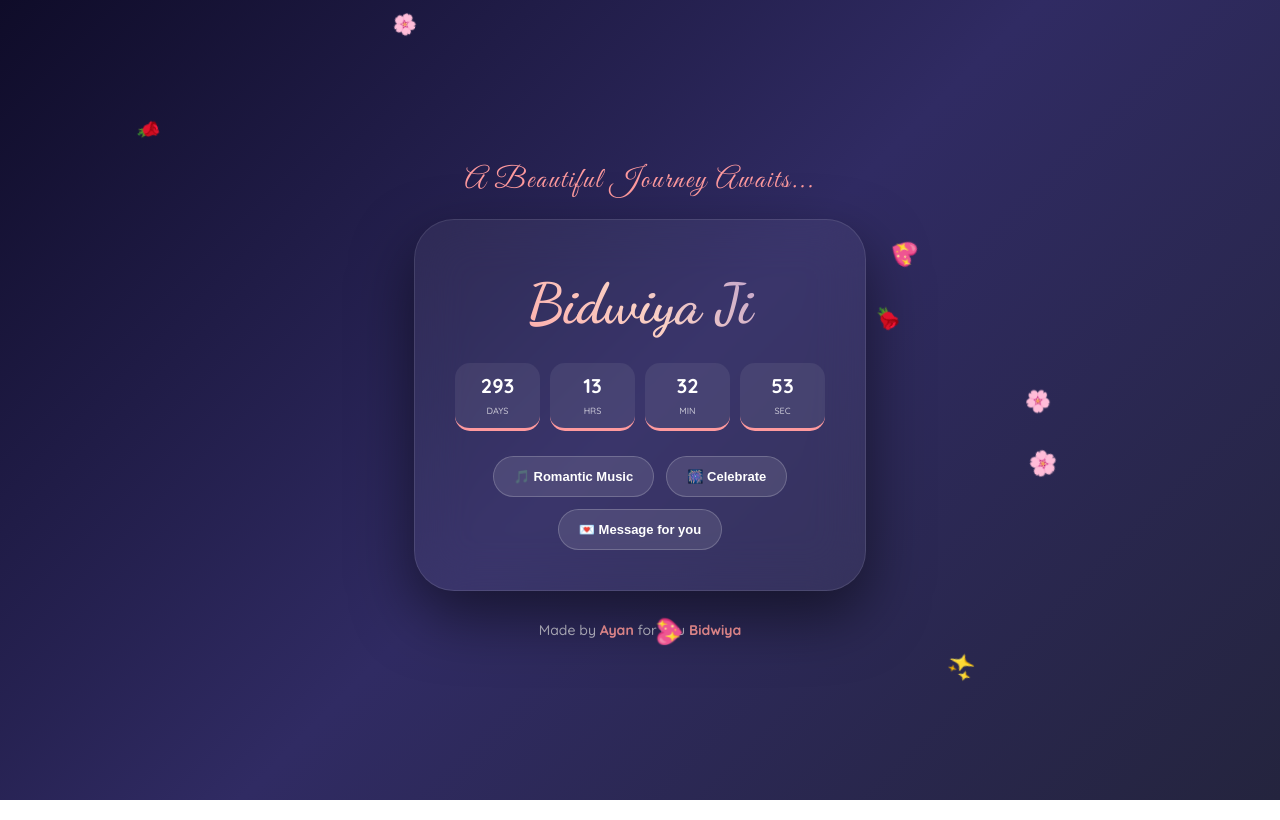
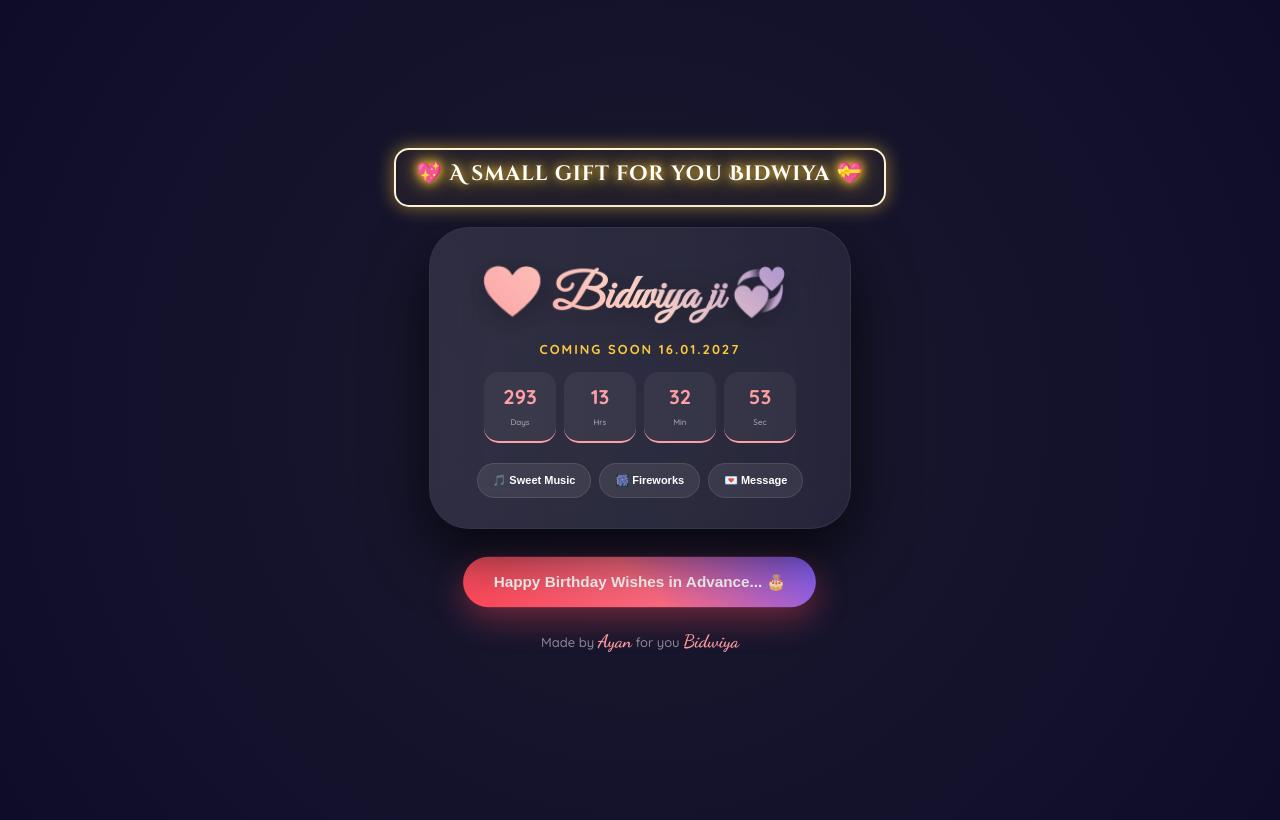
Before and after one commit to ayandolui001-stack/madmam-ji-Brithday, a plain HTML site: page index.html in a window 1280 px wide. Drawn offline with Linux system fonts and the light colour scheme.

Commit message:
Update index.html

```diff
--- a/index.html
+++ b/index.html
@@ -3,97 +3,123 @@
 <head>
     <meta charset="UTF-8">
     <meta name="viewport" content="width=device-width, initial-scale=1.0">
-    <title>For Bidwiya | Crafted by Ayan</title>
+    <title>For Bidwiya | Luxury Romantic Edition | By Ayan</title>
     <style>
-        @import url('https://fonts.googleapis.com/css2?family=Dancing+Script:wght@700&family=Quicksand:wght@300;500;700&family=Great+Vibes&display=swap');
+        @import url('https://fonts.googleapis.com/css2?family=Dancing+Script:wght@700&family=Quicksand:wght@300;500;700&family=Great+Vibes&family=Pacifico&family=Cinzel+Decorative:wght@700&display=swap');
 
         body {
             margin: 0; padding: 0;
-            background: linear-gradient(135deg, #0f0c29, #302b63, #24243e);
-            color: white;
-            font-family: 'Quicksand', sans-serif;
-            display: flex; flex-direction: column;
-            align-items: center; justify-content: center;
-            min-height: 100vh; overflow-x: hidden;
+            background: radial-gradient(circle at center, #1a1a2e 0%, #0f0c29 100%);
+            color: white; font-family: 'Quicksand', sans-serif;
+            display: flex; flex-direction: column; align-items: center; justify-content: center;
+            min-height: 100vh; overflow: hidden; touch-action: none;
+            padding-bottom: 20px;
         }
 
-        /* Top Header */
-        .top-header {
-            font-family: 'Great Vibes', cursive;
-            font-size: 1.8rem; color: #ff9a9e;
-            margin-bottom: 20px; text-align: center;
-            letter-spacing: 2px; animation: fadeInDown 1.5s;
+        /* 1. New Framed Header Design with Typing Emoji */
+        .header-frame {
+            border: 2px solid #fbc531;
+            padding: 10px 20px;
+            border-radius: 15px;
+            background: rgba(251, 197, 49, 0.05);
+            box-shadow: 0 0 15px rgba(251, 197, 49, 0.3), inset 0 0 10px rgba(251, 197, 49, 0.2);
+            margin-bottom: 20px;
+            animation: frameGlow 2s infinite alternate;
+            text-align: center;
         }
 
-        .glass-card {
-            background: rgba(255, 255, 255, 0.05);
-            backdrop-filter: blur(25px);
-            padding: 40px 25px; border-radius: 40px;
-            border: 1px solid rgba(255, 255, 255, 0.1);
-            text-align: center; width: 88%; max-width: 400px;
-            box-shadow: 0 25px 60px rgba(0,0,0,0.5);
-            position: relative; z-index: 10;
+        @keyframes frameGlow {
+            0% { box-shadow: 0 0 10px rgba(251, 197, 49, 0.3); border-color: #fbc531; }
+            100% { box-shadow: 0 0 20px rgba(251, 197, 49, 0.6); border-color: #fff; }
         }
 
+        .typing-container {
+            font-family: 'Cinzel Decorative', cursive;
+            font-size: 1.3rem;
+            color: #fff;
+            text-shadow: 0 0 10px #fbc531, 0 0 20px #fbc531;
+            letter-spacing: 1px;
+            min-height: 35px;
+        }
+
+        /* 2. Luxury Glass Card */
+        .glass-card {
+            background: rgba(255, 255, 255, 0.03); backdrop-filter: blur(25px);
+            padding: 30px; border-radius: 40px; border: 1px solid rgba(255, 255, 255, 0.1);
+            text-align: center; width: 85%; max-width: 360px; position: relative; overflow: hidden;
+            box-shadow: 0 25px 60px rgba(0,0,0,0.7); z-index: 10;
+        }
+
+        .glass-card::before {
+            content: ''; position: absolute; top: -150%; left: -150%; width: 300%; height: 300%;
+            background: linear-gradient(45deg, transparent, rgba(255,255,255,0.08), transparent);
+            transform: rotate(45deg); animation: shine 5s infinite;
+        }
+        @keyframes shine { 0% { left: -150%; } 100% { left: 150%; } }
+
+        /* 3. 3D Name Animation - Romantic Update */
         .name {
-            font-family: 'Dancing Script', cursive;
-            font-size: 3.5rem; margin: 10px 0;
+            font-family: 'Great Vibes', cursive; /* More romantic font */
+            font-size: 3rem; margin: 10px 0;
             background: linear-gradient(45deg, #ff9a9e, #fad0c4, #a18cd1);
             -webkit-background-clip: text; -webkit-text-fill-color: transparent;
+            animation: float3D 4s ease-in-out infinite;
+            filter: drop-shadow(0 5px 15px rgba(0,0,0,0.3));
+        }
+        @keyframes float3D {
+            0%, 100% { transform: perspective(500px) rotateY(0deg) translateY(0); }
+            50% { transform: perspective(500px) rotateY(15deg) translateY(-8px); }
         }
 
+        .coming-soon { font-size: 13px; color: #fbc531; letter-spacing: 2px; margin-bottom: 15px; font-weight: bold; text-transform: uppercase; }
+
         /* Countdown */
-        .countdown { display: flex; justify-content: center; gap: 10px; margin: 25px 0; }
-        .box {
-            background: rgba(255, 255, 255, 0.07);
-            padding: 10px; border-radius: 15px; width: 65px;
-            border-bottom: 3px solid #ff9a9e;
+        .countdown { display: flex; justify-content: center; gap: 8px; margin-bottom: 20px; }
+        .box { background: rgba(255, 255, 255, 0.05); padding: 12px 5px; border-radius: 15px; width: 62px; border-bottom: 2px solid #ff9a9e; }
+        .box span { display: block; font-size: 20px; font-weight: 700; color: #ff9a9e; }
+        .box small { font-size: 8px; opacity: 0.6; }
+
+        /* Music Visualizer */
+        .visualizer { display: flex; justify-content: center; align-items: flex-end; gap: 3px; height: 30px; margin: 15px 0; display: none; }
+        .bar { width: 4px; background: #ff9a9e; border-radius: 2px; animation: bounce 0.5s ease infinite alternate; }
+        @keyframes bounce { from { height: 5px; } to { height: 25px; } }
+
+        .btn-group { display: flex; justify-content: center; gap: 8px; }
+        .btn { background: rgba(255,255,255,0.08); border: 1px solid rgba(255,255,255,0.1); color: white; padding: 10px 15px; border-radius: 50px; cursor: pointer; font-size: 11px; font-weight: 600; transition: 0.3s; }
+        .btn:hover { background: #ff9a9e; color: #000; box-shadow: 0 0 15px #ff9a9e; }
+
+        /* Heartbeat Advance Button */
+        .advance-btn {
+            background: linear-gradient(45deg, #ff4757, #ff6b81, #7d5fff); color: white; border: none; padding: 15px 28px;
+            border-radius: 50px; cursor: pointer; margin-top: 30px; font-weight: bold; font-size: 14px;
+            animation: heartbeat 1.5s infinite; box-shadow: 0 10px 30px rgba(255, 71, 87, 0.4);
         }
-        .box span { display: block; font-size: 20px; font-weight: 700; }
-        .box small { font-size: 9px; opacity: 0.7; text-transform: uppercase; }
+        @keyframes heartbeat { 0%, 100% { transform: scale(1); } 50% { transform: scale(1.1); } }
 
-        /* Hidden Wish Box */
-        #wishBox {
-            display: none;
-            background: rgba(0, 0, 0, 0.6);
-            backdrop-filter: blur(15px);
-            padding: 25px; border-radius: 25px;
-            margin-top: 20px; font-size: 15px;
-            line-height: 1.8; color: #fff;
-            border: 1px solid #ff9a9e;
-            animation: fadeInUp 0.5s ease;
-            text-align: left;
-        }
+        /* Magic Trail */
+        .trail { position: fixed; width: 8px; height: 8px; background: #ff9a9e; border-radius: 50%; pointer-events: none; z-index: 999; box-shadow: 0 0 10px #ff9a9e; animation: fadeTrail 0.6s forwards; }
+        @keyframes fadeTrail { to { opacity: 0; transform: scale(0.1); } }
 
-        .btn-group { display: flex; flex-wrap: wrap; justify-content: center; gap: 12px; margin-top: 20px; }
-        .btn {
-            background: rgba(255, 255, 255, 0.1);
-            color: white; border: 1px solid rgba(255, 255, 255, 0.2);
-            padding: 12px 20px; border-radius: 50px; cursor: pointer;
-            font-size: 13px; transition: 0.3s; font-weight: 600;
-        }
-        .btn:hover { background: #ff9a9e; color: #1a0a2e; transform: scale(1.05); }
+        #bigWishOverlay { display: none; position: fixed; top: 0; left: 0; width: 100%; height: 100%; background: rgba(0,0,0,0.92); backdrop-filter: blur(15px); z-index: 100; justify-content: center; align-items: center; flex-direction: column; }
+        .big-wish-text { font-family: 'Pacifico', cursive; font-size: 2.5rem; text-align: center; background: linear-gradient(45deg, #ff9a9e, #fad0c4, #a18cd1); -webkit-background-clip: text; -webkit-text-fill-color: transparent; animation: zoomIn 0.6s cubic-bezier(0.175, 0.885, 0.32, 1.275); }
+        @keyframes zoomIn { from { transform: scale(0); } to { transform: scale(1); } }
 
-        /* Bottom Text */
-        .bottom-footer {
-            margin-top: 30px; text-align: center;
-            font-size: 14px; color: rgba(255,255,255,0.7);
-        }
-        .bottom-footer b { color: #ff9a9e; }
+        .footer { margin-top: 25px; font-size: 13px; color: rgba(255,255,255,0.5); }
+        .footer b { color: #ff9a9e; font-family: 'Dancing Script'; font-size: 18px; }
 
-        .drop { position: fixed; top: -50px; z-index: 100; animation: fall linear forwards; pointer-events: none; }
-        @keyframes fall { to { transform: translateY(110vh) rotate(360deg); } }
-
-        @keyframes fadeInDown { from { opacity: 0; transform: translateY(-20px); } to { opacity: 1; transform: translateY(0); } }
-        @keyframes fadeInUp { from { opacity: 0; transform: translateY(20px); } to { opacity: 1; transform: translateY(0); } }
+        .particle { position: fixed; pointer-events: none; z-index: 1000; animation: fallAnim forwards; }
+        @keyframes fallAnim { to { transform: translateY(110vh) rotate(360deg); opacity: 0; } }
     </style>
 </head>
 <body>
 
-    <div class="top-header">A Beautiful Journey Awaits...</div>
+    <div class="header-frame">
+        <div class="typing-container"><span id="type"></span></div>
+    </div>
 
     <div class="glass-card">
-        <h1 class="name">Bidwiya Ji</h1>
+        <h1 class="name">❤️‍🩹 Bidwiya ji 💞</h1>
+        <div class="coming-soon">Coming Soon 16.01.2027</div>
 
         <div class="countdown">
             <div class="box"><span id="d">00</span><small>Days</small></div>
@@ -102,48 +128,61 @@
             <div class="box"><span id="s">00</span><small>Sec</small></div>
         </div>
 
-        <div class="btn-group">
-            <button class="btn" onclick="toggleMusic()">🎵 Romantic Music</button>
-            <button class="btn" onclick="celebrate()">🎆 Celebrate</button>
-            <button class="btn" onclick="toggleWish()">💌 Message for you</button>
+        <div class="visualizer" id="viz">
+            <div class="bar" style="animation-delay: 0.1s"></div>
+            <div class="bar" style="animation-delay: 0.3s"></div>
+            <div class="bar" style="animation-delay: 0.2s"></div>
+            <div class="bar" style="animation-delay: 0.4s"></div>
+            <div class="bar" style="animation-delay: 0.1s"></div>
         </div>
 
-        <div id="wishBox">
-            ✨ <b>Dear Bidwiya,</b><br>
-            তোর এই বিশেষ দিনটি যেন তোর জীবনের সবথেকে সুন্দর মুহূর্ত হয়ে ওঠে। তুই সবসময় এভাবেই হাসিখুশি থাকিস এবং তোর সব স্বপ্ন সত্যি হোক। তোর জন্য রইলো এক আকাশ ভালোবাসা আর শুভকামনা! 🌸💖
+        <div class="btn-group">
+            <button class="btn" onclick="toggleMusic()">🎵 Sweet Music</button>
+            <button class="btn" onclick="celebrate()">🎆 Fireworks</button>
+            <button class="btn" onclick="toggleMsg()">💌 Message</button>
+        </div>
+
+        <div id="msg" style="display:none; margin-top:20px; font-size:14px; border-left:3px solid #ff9a9e; padding-left:12px; text-align:left; line-height:1.6;">
+            ✨ <b>Dear Bidwiya,</b> তোর এই বিশেষ দিনটি যেন সবথেকে সুন্দর হয়।তোর সব স্বপ্ন পূরণ হোক আর তুই সবসময় সুখী থাক—আমি এটাই চাই।
+              তোর জন্য রইলো এক
+              আকাশ ভালোবাসা! 🌸💖
         </div>
     </div>
 
-    <div class="bottom-footer">
-        Made by <b>Ayan</b> for you <b>Bidwiya</b>
+    <button class="advance-btn" onclick="showWish()">Happy Birthday Wishes in Advance... 🎂</button>
+
+    <div class="footer">Made by <b>Ayan</b> for you <b>Bidwiya</b></div>
+
+    <div id="bigWishOverlay" onclick="this.style.display='none'">
+        <div class="big-wish-color">
+            <div class="big-wish-text">Happy Birthday <br> Re Bidwiya! <br> 🎂🎉✨❤️👑</div>
+        </div>
+        <p style="color:#aaa; font-size:11px; margin-top:25px;">(Click anywhere to close)</p>
     </div>
 
-    <audio id="romanticSong" loop>
-        <source src="https://www.soundhelix.com/examples/mp3/SoundHelix-Song-15.mp3" type="audio/mpeg">
-    </audio>
-
-    <audio id="fireworkSound">
-        <source src="https://www.fesliyanstudios.com/play-mp3/6666" type="audio/mpeg">
-    </audio>
+    <audio id="song" loop><source src="https://www.soundhelix.com/examples/mp3/SoundHelix-Song-15.mp3"></audio>
+    <audio id="fire"><source src="https://www.fesliyanstudios.com/play-mp3/6666"></audio>
 
     <script>
-        // Constant Love Rain
-        function startRain() {
-            const items = ['🌸', '✨', '💖', '🌹'];
-            setInterval(() => {
-                const d = document.createElement('div');
-                d.className = 'drop';
-                d.innerText = items[Math.floor(Math.random()*items.length)];
-                d.style.left = Math.random()*100+'vw';
-                d.style.fontSize = Math.random()*10+15+'px';
-                d.style.animationDuration = Math.random()*2+4+'s';
-                document.body.appendChild(d);
-                setTimeout(() => d.remove(), 5000);
-            }, 600);
+        // Typing Effect with correct text and emojis
+        const txt = "💖 A small gift for you Bidwiya 💝";
+        let i = 0;
+        function type() {
+            if(i < txt.length) { document.getElementById("type").innerHTML += txt.charAt(i); i++; setTimeout(type, 130); }
         }
-        window.onload = startRain;
 
-        // Timer
+        // Magic Trail (Mouse/Touch)
+        const handleTrail = (e) => {
+            const t = document.createElement('div');
+            t.className = 'trail';
+            t.style.left = (e.pageX || (e.touches && e.touches[0].pageX)) + 'px';
+            t.style.top = (e.pageY || (e.touches && e.touches[0].pageY)) + 'px';
+            document.body.appendChild(t);
+            setTimeout(() => t.remove(), 600);
+        };
+        document.addEventListener('mousemove', handleTrail);
+        document.addEventListener('touchmove', handleTrail);
+
         function updateTimer() {
             const target = new Date('January 16, 2027 00:00:00').getTime();
             const now = new Date().getTime();
@@ -157,39 +196,43 @@
         }
         setInterval(updateTimer, 1000);
 
-        // Music
         let playing = false;
         function toggleMusic() {
-            const m = document.getElementById('romanticSong');
-            if(playing) { m.pause(); playing = false; }
-            else { m.play().then(() => playing = true).catch(() => alert("Touch screen then play!")); }
+            const s = document.getElementById('song');
+            const v = document.getElementById('viz');
+            if(playing) { s.pause(); v.style.display = 'none'; playing = false; }
+            else { s.play(); v.style.display = 'flex'; playing = true; }
         }
 
-        // Toggle Wish Message
-        function toggleWish() {
-            const box = document.getElementById('wishBox');
-            box.style.display = (box.style.display === "block") ? "none" : "block";
-        }
+        function toggleMsg() { const m = document.getElementById('msg'); m.style.display = (m.style.display==='none')?'block':'none'; }
 
-        // Celebrate with Sound
+        function showWish() { document.getElementById('bigWishOverlay').style.display='flex'; celebrate(); }
+
+        // Celebration Effects - Enhanced 'Aro Hobe' Request
         function celebrate() {
-            const snd = document.getElementById('fireworkSound');
-            snd.currentTime = 0;
-            snd.play(); // আতশবাজি ফাটার শব্দ
-
-            const items = ['🎉', '✨', '🎁', '🎂', '🎊', '🎆'];
-            for(let i=0; i<60; i++) {
+            document.getElementById('fire').currentTime = 0;
+            document.getElementById('fire').play();
+            // Increased emoji variety and amount
+            const emojis = ['🎉','🎂','✨','💖','🎆','🎈','🌹','🌸', '💝', '💞', '❤️', '👑', '🌈', '🍫', '🧸'];
+            // Double the particles for 'aro hobe' request
+            for(let k=0; k<200; k++) {
                 setTimeout(() => {
-                    const d = document.createElement('div');
-                    d.className = 'drop';
-                    d.innerText = items[Math.floor(Math.random()*items.length)];
-                    d.style.left = Math.random()*100+'vw';
-                    d.style.animationDuration = '3s';
-                    document.body.appendChild(d);
-                    setTimeout(() => d.remove(), 3000);
-                }, i * 50);
+                    const p = document.createElement('div');
+                    p.className = 'particle';
+                    p.innerText = emojis[Math.floor(Math.random()*emojis.length)];
+                    // Randomize left more, and increase dispersion
+                    p.style.left = (Math.random()*120 - 10) + 'vw';
+                    p.style.top = (Math.random()*-50 - 20) + 'px';
+                    p.style.fontSize = Math.random()*25+15+'px';
+                    p.style.animationDuration = (Math.random()*3+2.5)+'s';
+                    p.style.animationName = 'fallAnim';
+                    p.style.animationTimingFunction = 'cubic-bezier(0.1, 0.5, 0.5, 1)';
+                    document.body.appendChild(p);
+                    setTimeout(() => p.remove(), 5500); // Slightly longer particle lifespan
+                }, k * 20); // Faster particle creation
             }
         }
+        window.onload = () => { type(); updateTimer(); };
     </script>
 </body>
 </html>
```
